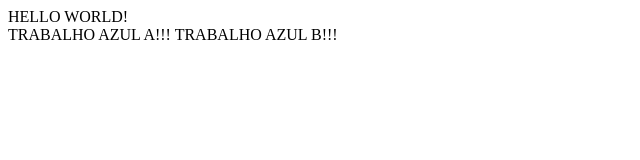
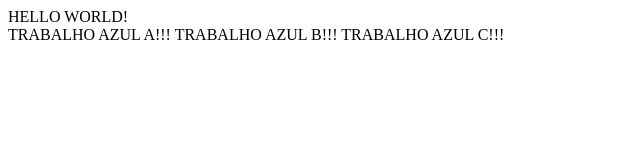
Before and after one commit to WillPersy/MentoriaJoseph, a plain HTML site: page index.html in a window 1280 px wide. Shown: the whole page, without its empty margins (0-640 px from the left). Drawn offline with Linux system fonts and the light colour scheme.

Commit message:
adicionado terceira implementacao

```diff
--- a/index.html
+++ b/index.html
@@ -10,5 +10,6 @@
 
         <label>TRABALHO AZUL A!!!</label>
         <label>TRABALHO AZUL B!!!</label>
+        <label>TRABALHO AZUL C!!!</label>
     </body>
 </html>
```
